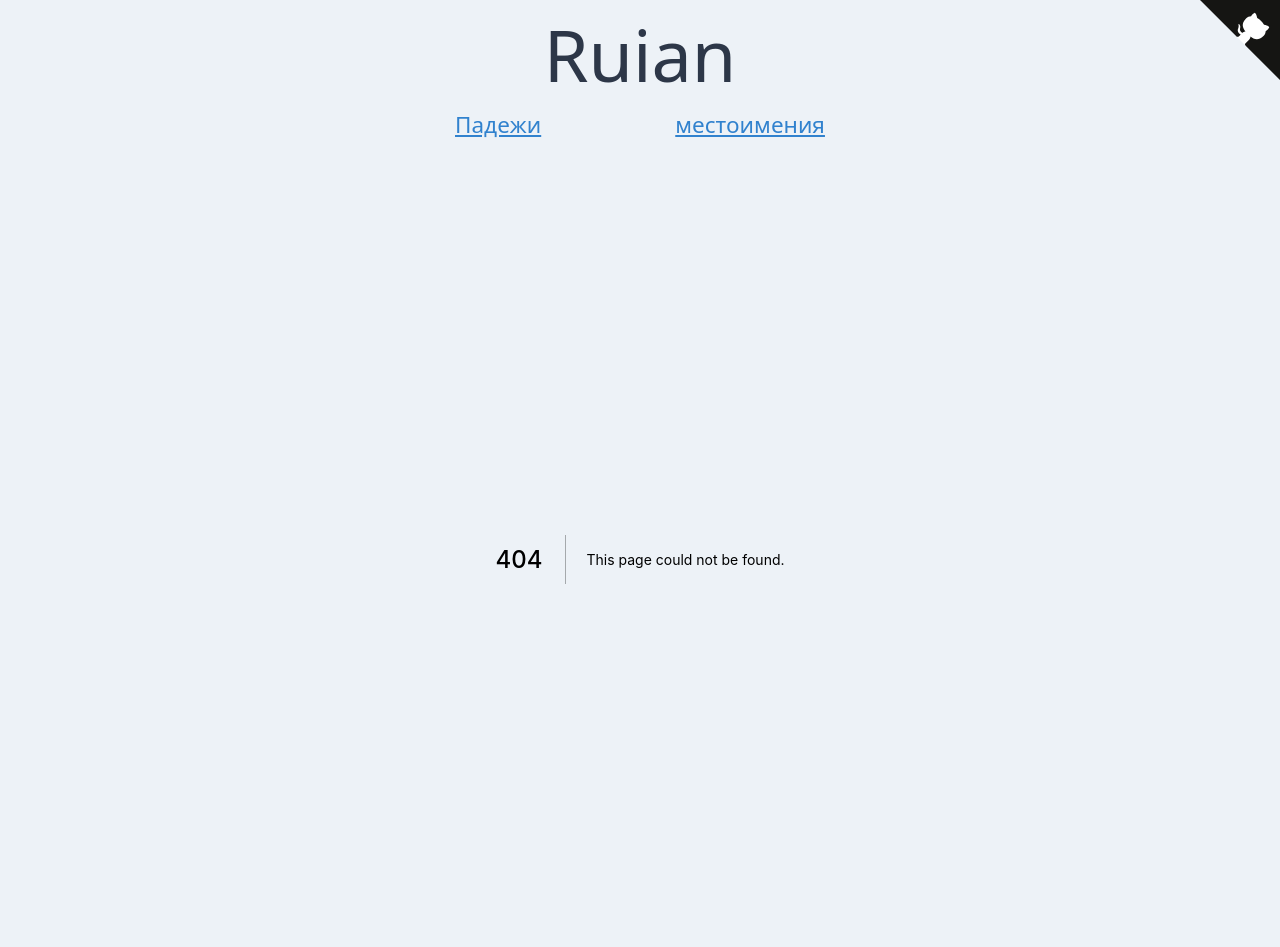
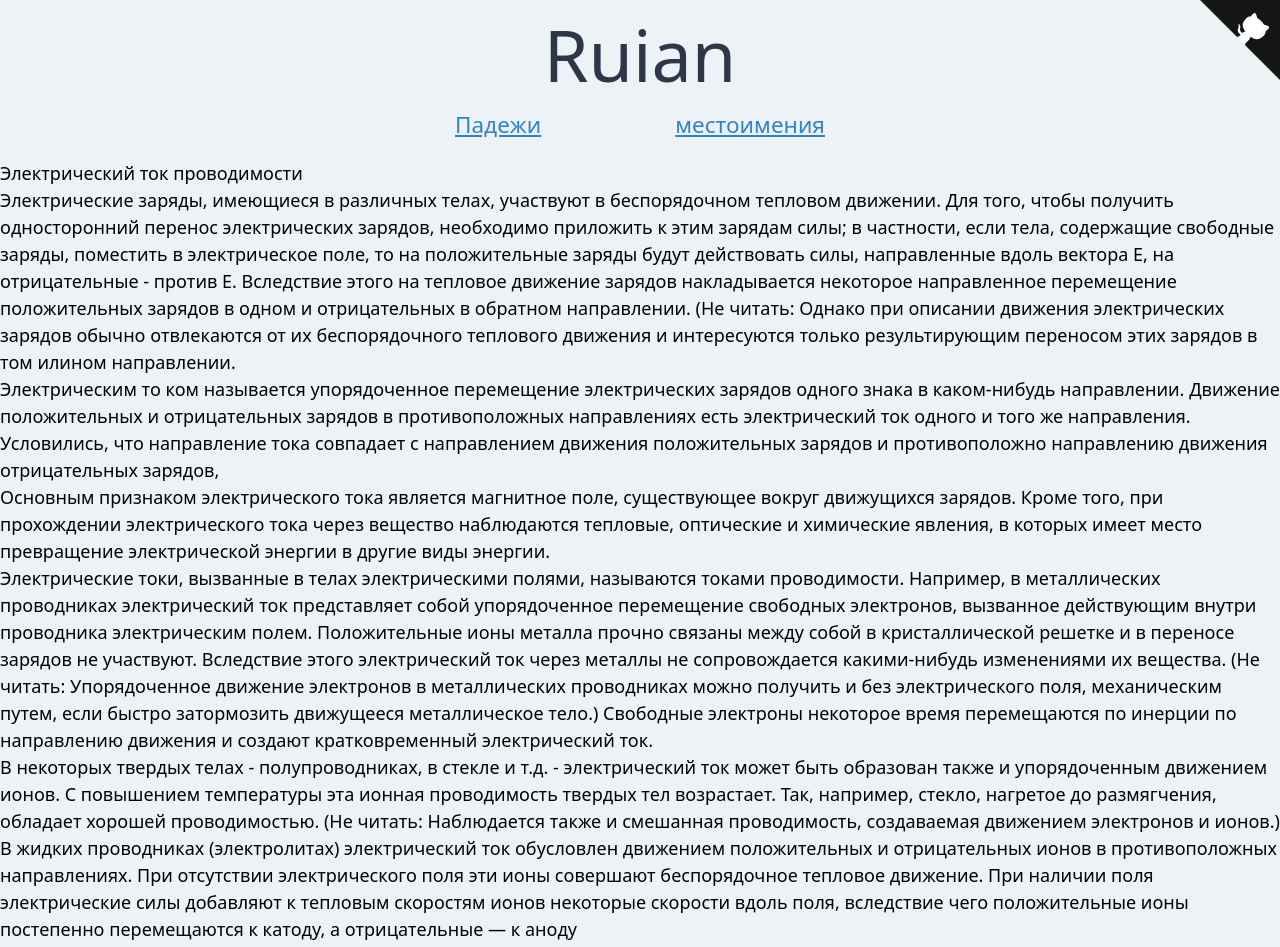
Before and after one commit to albizures/ruian, a Next.js app: page /doc2 in a window 1280 px wide. Before the commit this address had no page. Shown: the top 947 px of the page. Built offline with nearby package versions, Linux system fonts and the light colour scheme.

Commit message:
add doc2

```diff
--- /dev/null
+++ b/src/pages/doc2.tsx
@@ -0,0 +1,70 @@
+import React from 'react';
+
+const Doc1 = () => {
+	return (
+		<div>
+			<h1>Электрический ток проводимости</h1>
+			<p>
+				Электрические заряды, имеющиеся в различных телах, участвуют в
+				беспорядочном тепловом движении. Для того, чтобы получить односторонний
+				перенос электрических зарядов, необходимо приложить к этим зарядам силы;
+				в частности, если тела, содержащие свободные заряды, поместить в
+				электрическое поле, то на положительные заряды будут действовать силы,
+				направленные вдоль вектора Е, на отрицательные - против Е. Вследствие
+				этого на тепловое движение зарядов накладывается некоторое направленное
+				перемещение положительных зарядов в одном и отрицательных в обратном
+				направлении. (Не читать: Однако при описании движения электрических
+				зарядов обычно отвлекаются от их беспорядочного теплового движения и
+				интересуются только результирующим переносом этих зарядов в том илином
+				направлении.
+			</p>
+			<p>
+				Электрическим то ком называется упорядоченное перемещение электрических
+				зарядов одного знака в каком-нибудь направлении. Движение положительных
+				и отрицательных зарядов в противоположных направлениях есть
+				электрический ток одного и того же направления. Условились, что
+				направление тока совпадает с направлением движения положительных зарядов
+				и противоположно направлению движения отрицательных зарядов,
+			</p>
+			<p>
+				Основным признаком электрического тока является магнитное поле,
+				существующее вокруг движущихся зарядов. Кроме того, при прохождении
+				электрического тока через вещество наблюдаются тепловые, оптические и
+				химические явления, в которых имеет место превращение электрической
+				энергии в другие виды энергии.
+			</p>
+			<p>
+				Электрические токи, вызванные в телах электрическими полями, называются
+				токами проводимости. Например, в металлических проводниках электрический
+				ток представляет собой упорядоченное перемещение свободных электронов,
+				вызванное действующим внутри проводника электрическим полем.
+				Положительные ионы металла прочно связаны между собой в кристаллической
+				решетке и в переносе зарядов не участвуют. Вследствие этого
+				электрический ток через металлы не сопровождается какими-нибудь
+				изменениями их вещества. (Не читать: Упорядоченное движение электронов в
+				металлических проводниках можно получить и без электрического поля,
+				механическим путем, если быстро затормозить движущееся металлическое
+				тело.) Свободные электроны некоторое время перемещаются по инерции по
+				направлению движения и создают кратковременный электрический ток.
+			</p>
+			<p>
+				В некоторых твердых телах - полупроводниках, в стекле и т.д. -
+				электрический ток может быть образован также и упорядоченным движением
+				ионов. С повышением температуры эта ионная проводимость твердых тел
+				возрастает. Так, например, стекло, нагретое до размягчения, обладает
+				хорошей проводимостью. (Не читать: Наблюдается также и смешанная
+				проводимость, создаваемая движением электронов и ионов.) B жидких
+				проводниках (электролитах) электрический ток обусловлен движением
+				положительных и отрицательных ионов в противоположных направлениях. При
+				отсутствии электрического поля эти ионы совершают беспорядочное тепловое
+				движение. При наличии поля электрические силы добавляют к тепловым
+				скоростям ионов некоторые скорости вдоль поля, вследствие чего
+				положительные ионы постепенно перемещаются к катоду, а отрицательные — к
+				аноду
+			</p>
+			<p>Краткосрочные электрические токи наблюдаются и в диэлектриках</p>
+		</div>
+	);
+};
+
+export default Doc1;
```
Also changed, not shown: 1 other file (tests, documents, lock files or other folders).
